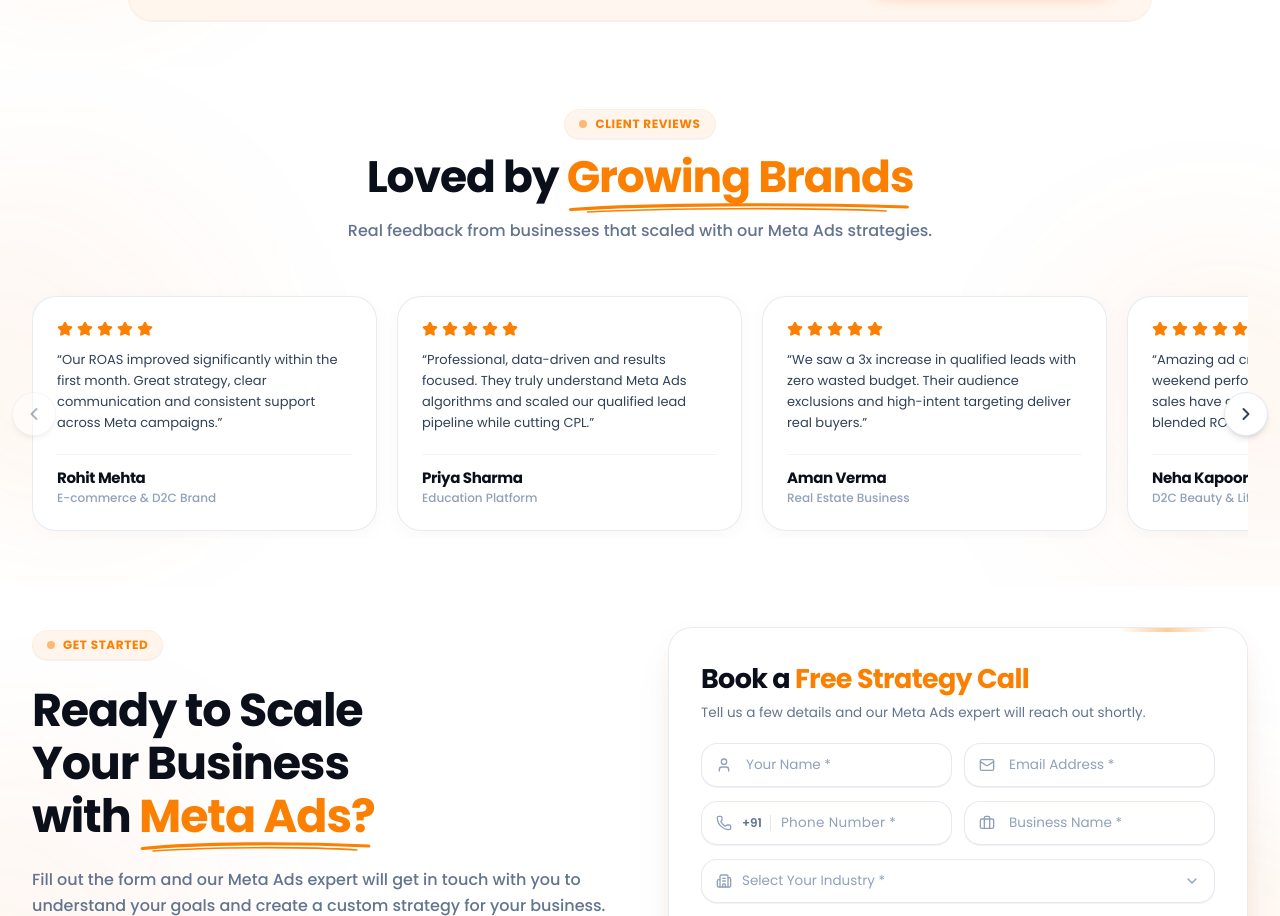
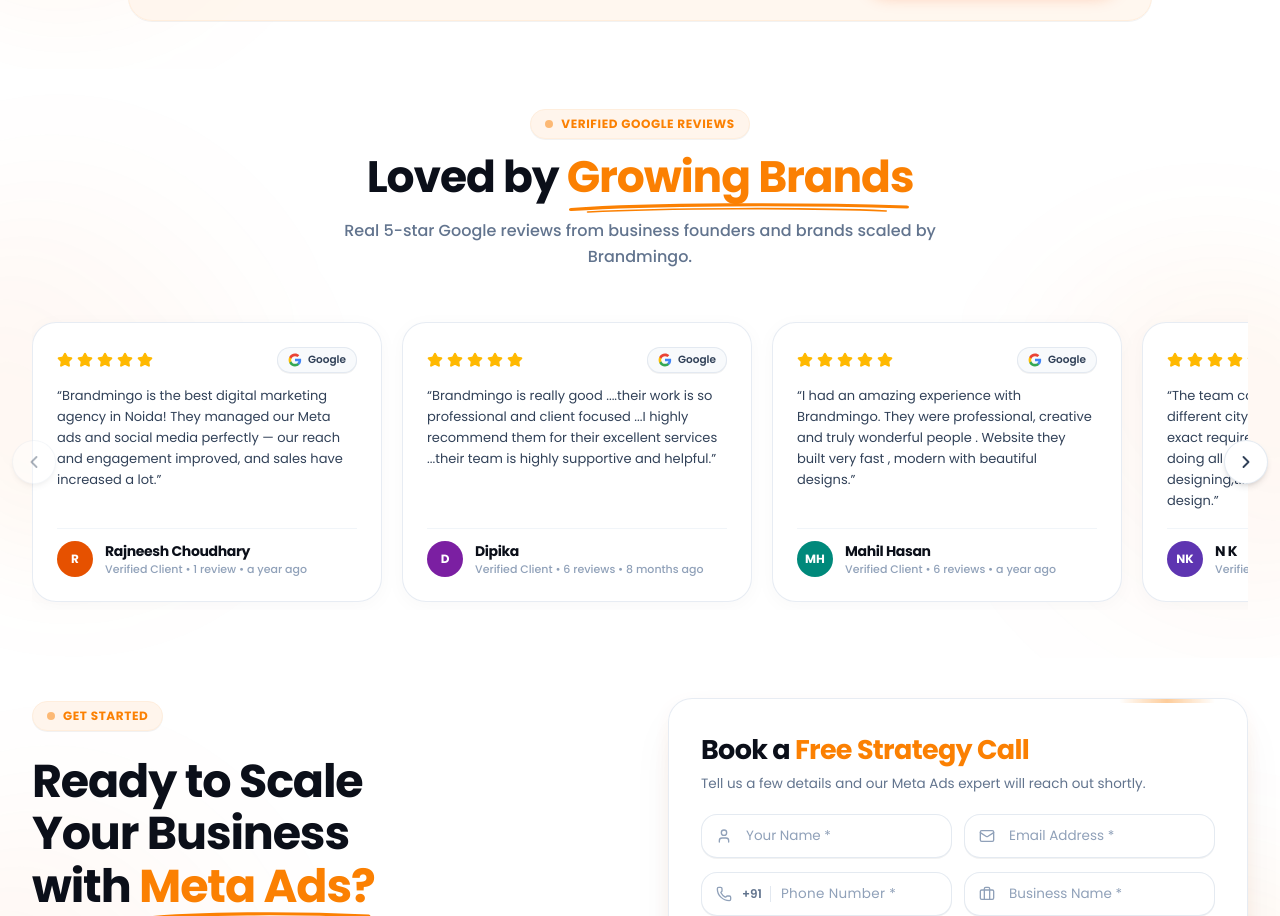
Before and after one commit to bizvinweb-byte/leadsgenerationservices, a Next.js app: page / in a window 1280 px wide. Shown: the part 7659-8575 px from the top of the page. Built offline with nearby package versions, Linux system fonts and the light colour scheme.

Commit message:
feat(reviews): add real 5-star Google reviews with Google verified badge and avatars

```diff
--- a/src/components/sections/ClientReviews.jsx
+++ b/src/components/sections/ClientReviews.jsx
@@ -1,6 +1,7 @@
 "use client";
 
 import { useState, useRef, useEffect } from "react";
+import Image from "next/image";
 import { Star, ChevronLeft, ChevronRight } from "lucide-react";
 
 export default function ClientReviews() {
@@ -12,66 +13,59 @@
   const reviews = [
     {
       id: "rev-1",
-      name: "Rohit Mehta",
-      role: "E-commerce & D2C Brand",
+      name: "Rajneesh Choudhary",
+      role: "Verified Client • 1 review",
+      time: "a year ago",
       rating: 5,
+      avatarBg: "bg-[#e65100]",
+      avatarText: "R",
       content:
-        "Our ROAS improved significantly within the first month. Great strategy, clear communication and consistent support across Meta campaigns.",
-      location: "Mumbai",
+        "Brandmingo is the best digital marketing agency in Noida! They managed our Meta ads and social media perfectly — our reach and engagement improved, and sales have increased a lot.",
     },
     {
       id: "rev-2",
-      name: "Priya Sharma",
-      role: "Education Platform",
+      name: "Dipika",
+      role: "Verified Client • 6 reviews",
+      time: "8 months ago",
       rating: 5,
+      avatarBg: "bg-[#7b1fa2]",
+      avatarText: "D",
       content:
-        "Professional, data-driven and results focused. They truly understand Meta Ads algorithms and scaled our qualified lead pipeline while cutting CPL.",
-      location: "Bengaluru",
+        "Brandmingo is really good ....their work is so professional and client focused ...I highly recommend them for their excellent services ...their team is highly supportive and helpful.",
     },
     {
       id: "rev-3",
-      name: "Aman Verma",
-      role: "Real Estate Business",
+      name: "Mahil Hasan",
+      role: "Verified Client • 6 reviews",
+      time: "a year ago",
       rating: 5,
+      avatarBg: "bg-[#00897b]",
+      avatarText: "MH",
       content:
-        "We saw a 3x increase in qualified leads with zero wasted budget. Their audience exclusions and high-intent targeting deliver real buyers.",
-      location: "Delhi NCR",
+        "I had an amazing experience with Brandmingo. They were professional, creative and truly wonderful people . Website they built very fast , modern with beautiful designs.",
     },
     {
       id: "rev-4",
-      name: "Neha Kapoor",
-      role: "D2C Beauty & Lifestyle",
+      name: "N K",
+      role: "Verified Client • 3 reviews",
+      time: "a year ago",
       rating: 5,
+      avatarBg: "bg-[#5e35b1]",
+      avatarText: "NK",
       content:
-        "Amazing ad creatives and consistent weekend performance. Our monthly online sales have grown steadily with a 3.8x blended ROAS.",
-      location: "Delhi",
+        "The team coordinated well , being from different city they delivered the work as per exact requirements. They were patient while doing all the changes,and hit and trials while designing,till we ended up on the final design.",
     },
     {
       id: "rev-5",
-      name: "Karan Singh",
-      role: "Healthcare Business",
+      name: "Marque Career",
+      role: "Enterprise Partner • 2 reviews",
+      time: "3 years ago",
       rating: 5,
+      avatarUrl: "https://brandmingo.com/Cloudinary-images/10_lwmtta.png",
+      avatarBg: "bg-white",
+      avatarText: "MC",
       content:
-        "Transparent reporting, live dashboards and excellent communication throughout the campaign. Appointment bookings jumped by 140%.",
-      location: "Hyderabad",
-    },
-    {
-      id: "rev-6",
-      name: "Ananya Deshmukh",
-      role: "Jewelry & Luxury Retail",
-      rating: 5,
-      content:
-        "Their dynamic catalog ads and high-AOV bundle strategies revived our Facebook ROAS. AOV went up by 35% in under 45 days.",
-      location: "Jaipur",
-    },
-    {
-      id: "rev-7",
-      name: "Vikram Singhania",
-      role: "B2B SaaS Solutions",
-      rating: 5,
-      content:
-        "Hands down the best performance marketing team. Scaled our inbound demo requests by 210% with hyper-targeted funnel architecture.",
-      location: "Bengaluru",
+        "I can confidently say that they are best development company. I would definitely recommend their services to anyone seeking top-tier development solutions.",
     },
   ];
 
@@ -160,7 +154,7 @@
           {/* Badge */}
           <div className="inline-flex items-center gap-2 px-3.5 py-1.5 rounded-full bg-[#fff5ec] border border-[#ffeedd] text-xs font-bold text-[#fb8002] tracking-wider uppercase shadow-2xs">
             <span className="w-2 h-2 rounded-full bg-[#fb8002] animate-pulse" />
-            <span>CLIENT REVIEWS</span>
+            <span>VERIFIED GOOGLE REVIEWS</span>
           </div>
 
           {/* Heading */}
@@ -195,7 +189,7 @@
 
           {/* Subtitle */}
           <p className="text-slate-500 text-sm sm:text-base font-medium max-w-2xl mx-auto leading-relaxed pt-1">
-            Real feedback from businesses that scaled with our Meta Ads strategies.
+            Real 5-star Google reviews from business founders and brands scaled by Brandmingo.
           </p>
         </div>
 
@@ -242,16 +236,29 @@
             {reviews.map((rev) => (
               <div
                 key={rev.id}
-                className="w-[82vw] sm:w-[320px] md:w-[330px] lg:w-[345px] shrink-0 snap-start bg-white rounded-2xl sm:rounded-3xl border border-slate-200/80 p-5 sm:p-6 shadow-[0_4px_20px_rgba(15,23,42,0.03)] hover:shadow-[0_12px_28px_rgba(251,128,2,0.1)] hover:border-[#fb8002]/40 transition-all duration-300 flex flex-col justify-between min-h-[220px] sm:min-h-[235px]"
+                className="w-[82vw] sm:w-[320px] md:w-[330px] lg:w-[350px] shrink-0 snap-start bg-white rounded-2xl sm:rounded-3xl border border-slate-200/80 p-5 sm:p-6 shadow-[0_4px_20px_rgba(15,23,42,0.03)] hover:shadow-[0_12px_28px_rgba(251,128,2,0.1)] hover:border-[#fb8002]/40 transition-all duration-300 flex flex-col justify-between min-h-[235px] sm:min-h-[250px]"
               >
-                {/* Top: 5 Stars */}
-                <div className="flex items-center gap-1 mb-3" aria-label="5 out of 5 stars">
+                {/* Top: 5 Stars + Google Verified Badge */}
+                <div className="flex items-center justify-between gap-2 mb-3">
+                  <div className="flex items-center gap-1" aria-label="5 out of 5 stars">
                     {[...Array(rev.rating)].map((_, i) => (
                       <Star
                         key={i}
-                      className="w-4 h-4 fill-[#fb8002] text-[#fb8002]"
+                        className="w-4 h-4 fill-amber-400 text-amber-400"
                       />
                     ))}
+                  </div>
+
+                  {/* Google Verified Review Badge */}
+                  <div className="flex items-center gap-1.5 px-2.5 py-1 rounded-full bg-slate-50 border border-slate-200/90 text-[10.5px] font-semibold text-slate-700 shadow-2xs">
+                    <svg className="w-3.5 h-3.5 shrink-0" viewBox="0 0 24 24">
+                      <path fill="#4285F4" d="M22.56 12.25c0-.78-.07-1.53-.2-2.25H12v4.26h5.92c-.26 1.37-1.04 2.53-2.21 3.31v2.77h3.57c2.08-1.92 3.28-4.74 3.28-8.09z" />
+                      <path fill="#34A853" d="M12 23c2.97 0 5.46-.98 7.28-2.66l-3.57-2.77c-.98.66-2.23 1.06-3.71 1.06-2.86 0-5.29-1.93-6.16-4.53H2.18v2.84C3.99 20.53 7.7 23 12 23z" />
+                      <path fill="#FBBC05" d="M5.84 14.09c-.22-.66-.35-1.36-.35-2.09s.13-1.43.35-2.09V7.06H2.18C1.43 8.55 1 10.22 1 12s.43 3.45 1.18 4.94l2.85-2.22.81-.63z" />
+                      <path fill="#EA4335" d="M12 5.38c1.62 0 3.06.56 4.21 1.64l3.15-3.15C17.45 2.09 14.97 1 12 1 7.7 1 3.99 3.47 2.18 7.06l3.66 2.84c.87-2.6 3.3-4.52 6.16-4.52z" />
+                    </svg>
+                    <span>Google</span>
+                  </div>
                 </div>
 
                 {/* Middle: Review Quote Text */}
@@ -259,14 +266,33 @@
                   &ldquo;{rev.content}&rdquo;
                 </p>
 
-                {/* Bottom: Reviewer Name & Industry Role */}
-                <div className="pt-3 border-t border-slate-100">
-                  <h3 className="font-bold text-sm sm:text-[15px] text-[#0b0f19] tracking-tight">
+                {/* Bottom: Reviewer Avatar, Name & Meta */}
+                <div className="pt-3 border-t border-slate-100 flex items-center gap-3">
+                  {rev.avatarUrl ? (
+                    <div className="relative w-9 h-9 rounded-full overflow-hidden bg-white ring-1 ring-slate-200 shrink-0 p-0.5 flex items-center justify-center">
+                      <Image
+                        src={rev.avatarUrl}
+                        alt={rev.name}
+                        width={36}
+                        height={36}
+                        className="w-full h-full object-contain"
+                      />
+                    </div>
+                  ) : (
+                    <div
+                      className={`w-9 h-9 rounded-full ${rev.avatarBg || "bg-[#fb8002]"} text-white flex items-center justify-center font-bold text-xs shrink-0 shadow-2xs ring-2 ring-white`}
+                    >
+                      {rev.avatarText || rev.name.charAt(0)}
+                    </div>
+                  )}
+                  <div className="text-left leading-tight">
+                    <h3 className="font-bold text-sm text-[#0b0f19] tracking-tight">
                       {rev.name}
                     </h3>
-                  <p className="text-xs text-slate-400 font-medium mt-0.5">
-                    {rev.role}
+                    <p className="text-[11px] text-slate-400 font-medium mt-0.5">
+                      {rev.role} • {rev.time}
                     </p>
+                  </div>
                 </div>
               </div>
             ))}
```
Lines whose indentation alone changed are shown as unchanged.
